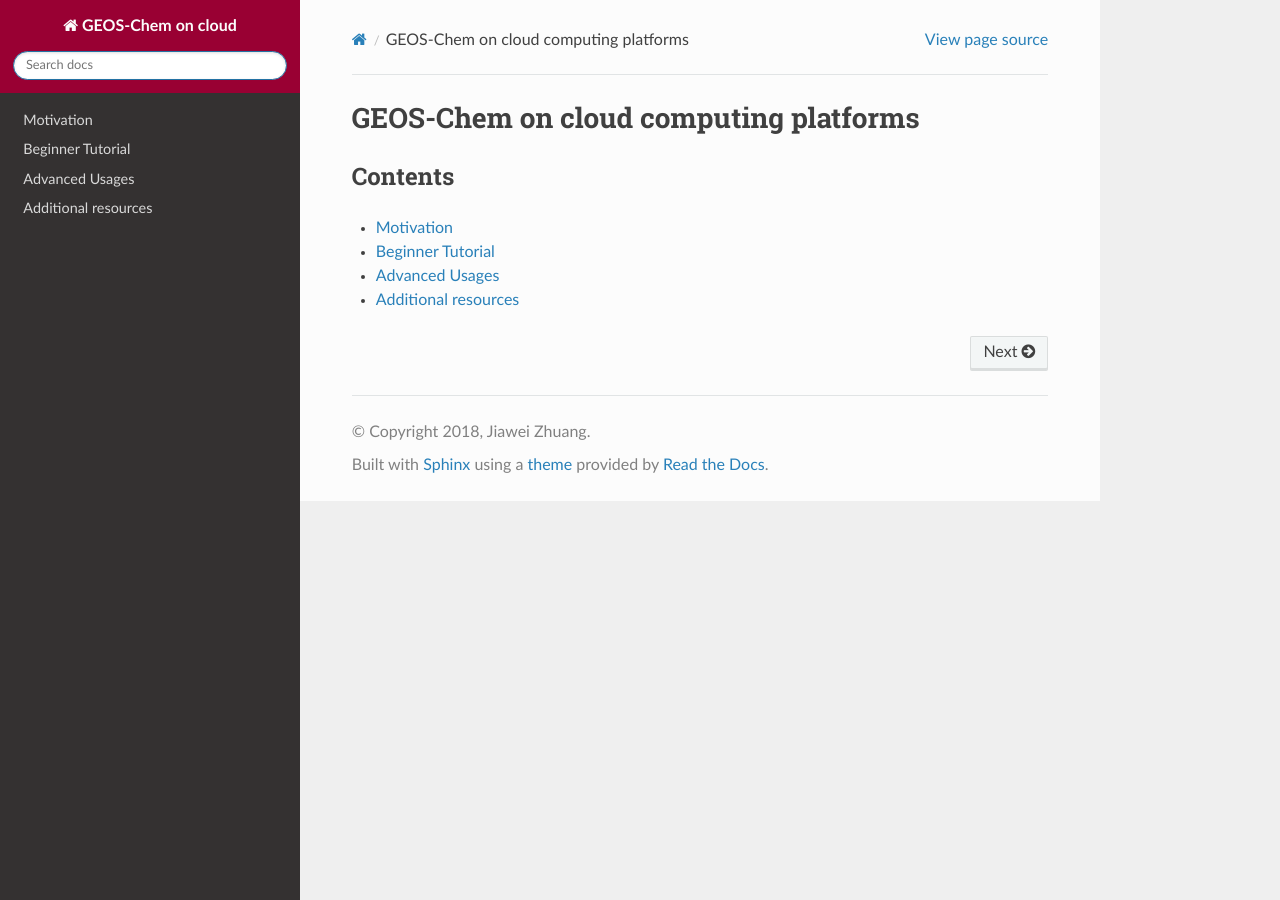
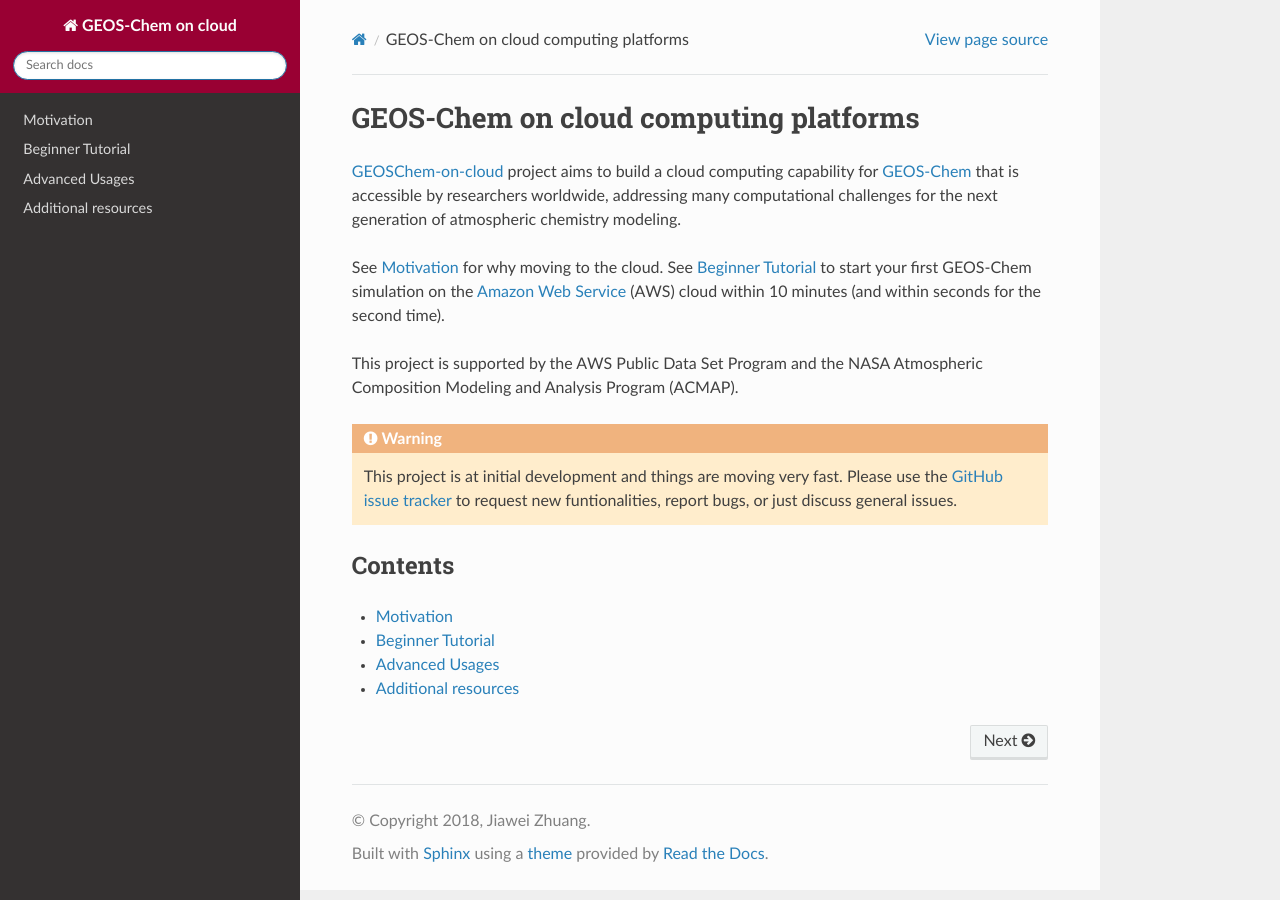
Before and after one commit to JiaweiZhuang/old_cloud_GC, a Sphinx documentation site: the page built from doc/index.rst, in a window 1280 px wide. Built offline with Sphinx 7.4.7 and the Read the Docs theme 2.0.0, drawn with Linux system fonts in a browser that asks for light colours.

Commit message:
Update index page

```diff
--- a/doc/index.rst
+++ b/doc/index.rst
@@ -5,6 +5,24 @@
 
 GEOS-Chem on cloud computing platforms
 ======================================
+
+`GEOSChem-on-cloud <http://acmg.seas.harvard.edu/research.html#cloud>`_
+project aims to build a cloud computing capability for GEOS-Chem_ that is
+accessible by researchers worldwide, addressing many computational challenges
+for the next generation of atmospheric chemistry modeling.
+
+See :ref:`motivation-label` for why moving to the cloud.
+See :ref:`tutorial-label` to start your first GEOS-Chem simulation on the
+`Amazon Web Service <https://aws.amazon.com>`_ (AWS) cloud within 10 minutes
+(and within seconds for the second time).
+
+This project is supported by the AWS Public Data Set Program and
+the NASA Atmospheric Composition Modeling and Analysis Program (ACMAP).
+
+.. warning::
+  This project is at initial development and things are moving very fast.
+  Please use the `GitHub issue tracker <https://github.com/JiaweiZhuang/cloud_GC/issues>`_
+  to request new funtionalities, report bugs, or just discuss general issues.
 
 Contents
 --------
@@ -16,3 +34,6 @@ Contents
    tutorial
    advanced
    additional
+
+
+.. _GEOS-Chem: http://acmg.seas.harvard.edu/geos/
--- /dev/null
+++ b/doc/motivation.rst
@@ -0,0 +1,4 @@
+.. _motivation-label:
+
+Motivation
+==========
--- a/doc/tutorial.rst
+++ b/doc/tutorial.rst
@@ -1,3 +1,5 @@
+.. _tutorial-label:
+
 Beginner Tutorial
 =================
 
```
Also changed, not shown: doc/motivation.md (deleted, +0 -9 lines).
